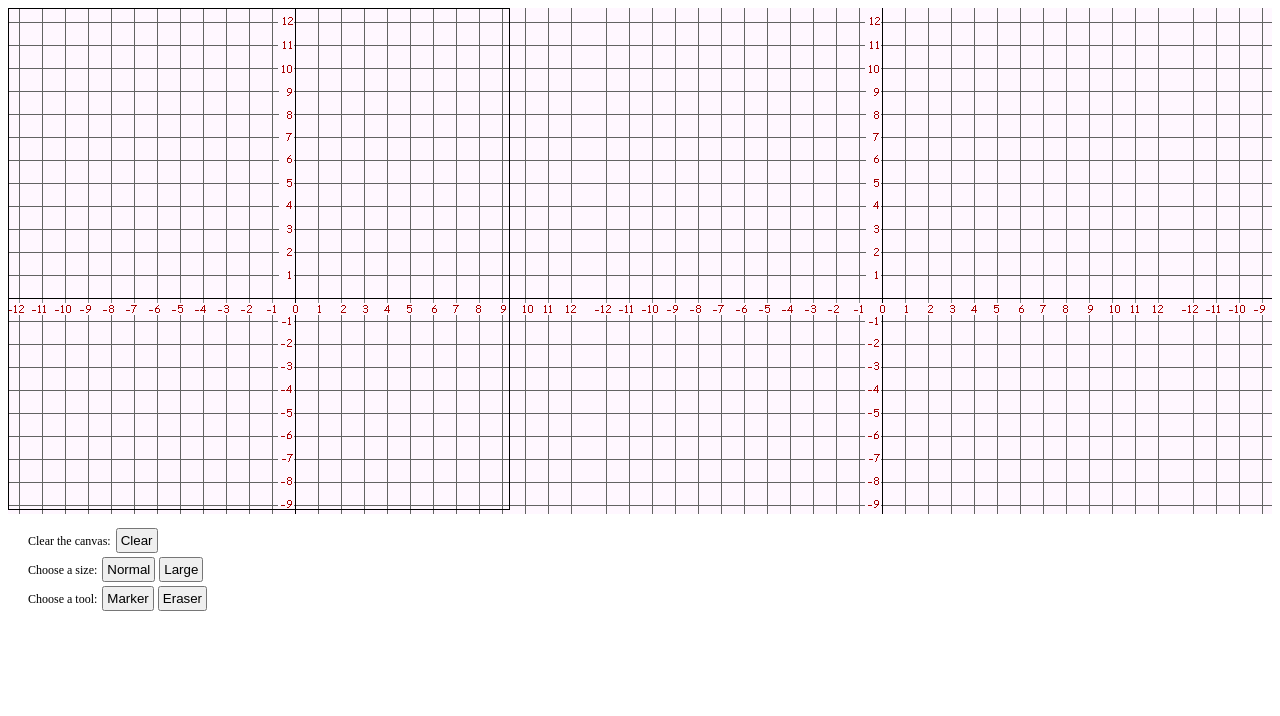
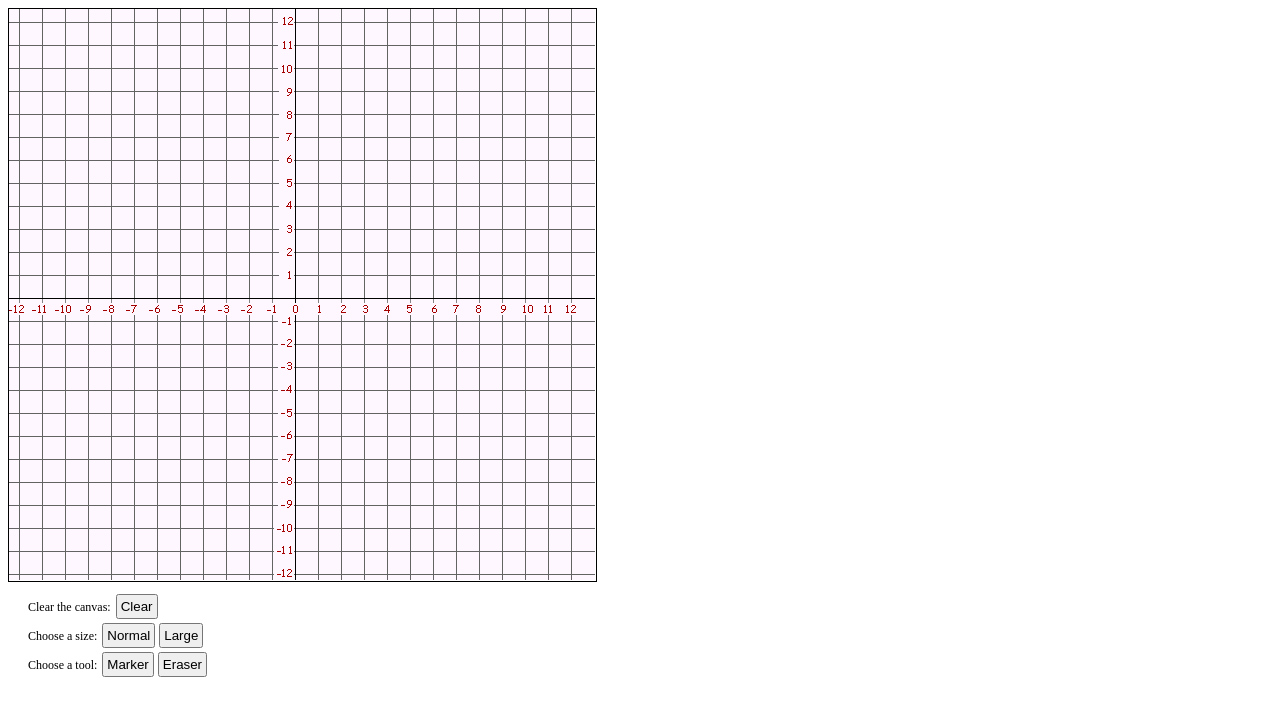
Before and after one commit to yuri-castroo/sketchPad, a plain HTML site: page canvas.html in a window 1280 px wide. Drawn offline with nearby package versions, Linux system fonts and the light colour scheme.

Commit message:
fixed sizing of canvas and background

```diff
--- a/canvas.css
+++ b/canvas.css
@@ -2,9 +2,9 @@
 	border: 1px solid black;
 }
 
-.canvasDiv{
-	height: 500;
-    width: 500;
+.canvasDiv_style{
+	width: 587px;
+    height: 572px;
 }
 
 .demoToolList {
--- a/canvas.html
+++ b/canvas.html
@@ -8,7 +8,7 @@
     <link rel = "stylesheet" href = "canvas.css">
   </head>
   <body>
-    <div id="canvasDiv" width="500" height="500"></div>
+    <div id="canvasDiv" class="canvasDiv_style"></div>
     <script type="text/javascript"> $(document).ready(function() {
     	 prepareCanvas();
 });</script>
--- a/canvas.js
+++ b/canvas.js
@@ -15,8 +15,9 @@
 
 var canvas;
 var context;
-var canvasWidth = 500;
-var canvasHeight = 500;
+var canvasWidth = 587;
+var canvasHeight = 572;
+
 var clickX = new Array();
 var clickY = new Array();
 var clickDrag = new Array();
```
